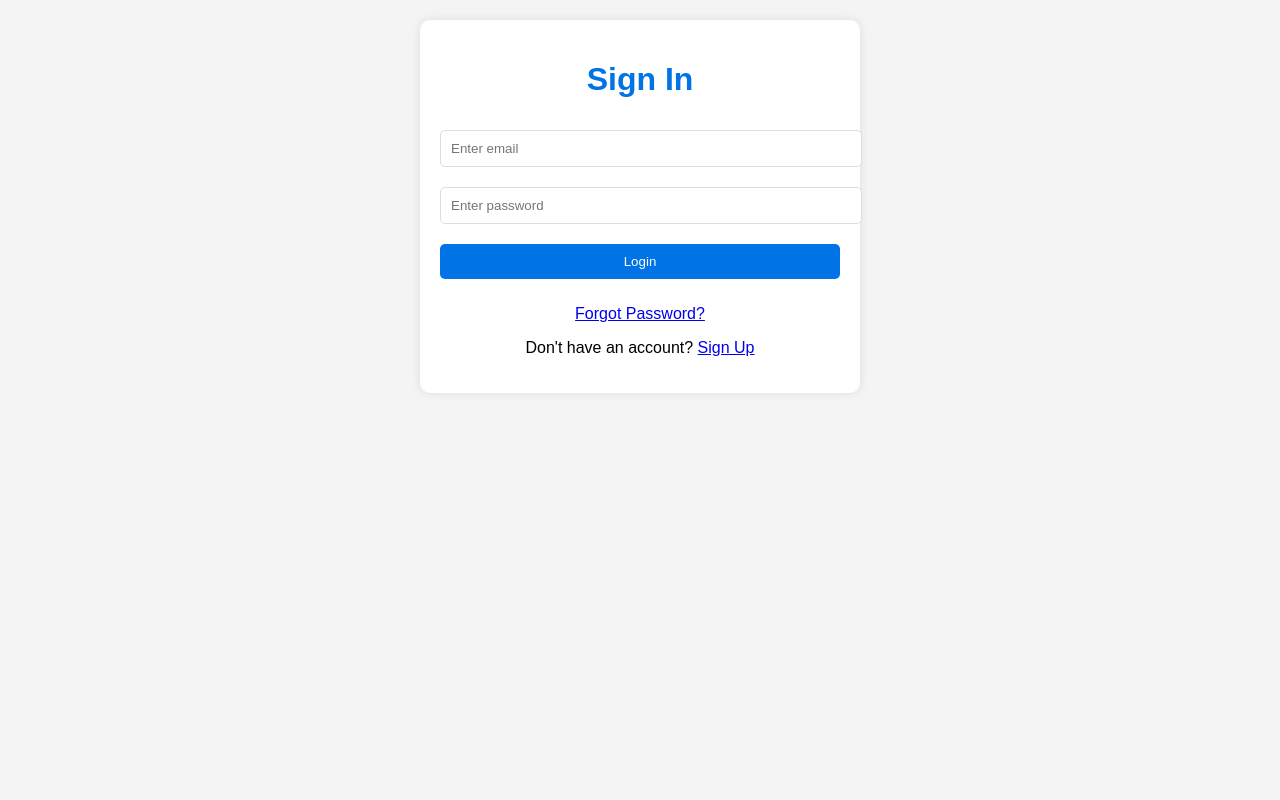
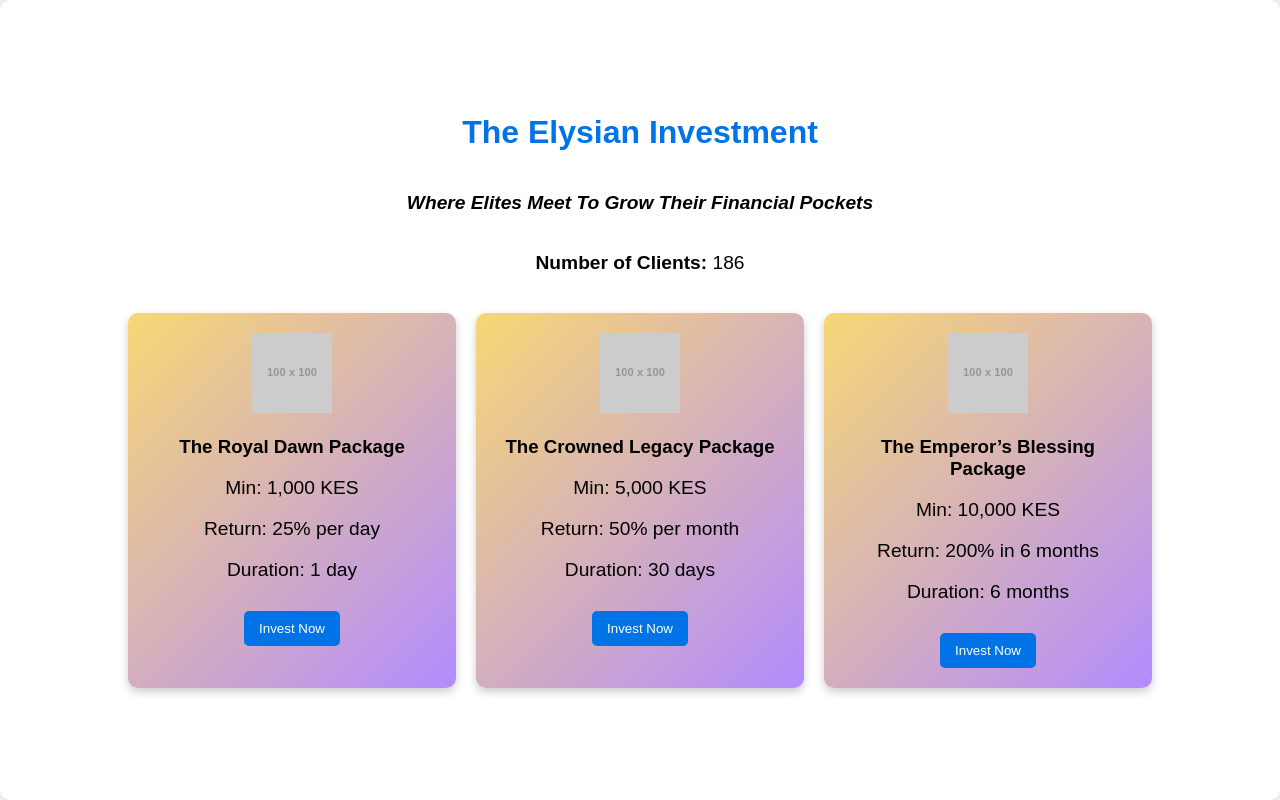
Before and after one commit to abigaelamah/OANDA-Fx, a plain HTML site: page index.html in a window 1280 px wide. Drawn offline with Linux system fonts and the light colour scheme; placeholder pictures from the web are drawn by us.

Commit message:
Update index.html

```diff
--- a/index.html
+++ b/index.html
@@ -10,163 +10,102 @@
             background-color: #f4f4f4;
             text-align: center;
             margin: 0;
-            padding: 20px;
+            padding: 0;
+            display: flex;
+            justify-content: center;
+            align-items: center;
+            height: 100vh;
         }
         .container {
             background: white;
-            max-width: 400px;
-            margin: auto;
+            width: 100vw;
+            height: 100vh;
+            display: flex;
+            flex-direction: column;
+            justify-content: center;
+            align-items: center;
+            border-radius: 10px;
+            box-shadow: 0 0 10px rgba(0, 0, 0, 0.1);
+        }
+        h1 {
+            color: #0073e6;
+            font-size: 2em;
+        }
+        p {
+            font-size: 1.2em;
+        }
+        .italic {
+            font-style: italic;
+        }
+        .packages {
+            display: grid;
+            grid-template-columns: repeat(auto-fit, minmax(300px, 1fr));
+            gap: 20px;
+            padding: 20px;
+            width: 80%;
+        }
+        .package {
+            background: linear-gradient(135deg, #f7d774, #b38bff);
             padding: 20px;
             border-radius: 10px;
-            box-shadow: 0 0 10px rgba(0, 0, 0, 0.1);
-            display: none;
+            box-shadow: 0 4px 8px rgba(0, 0, 0, 0.2);
+            text-align: center;
+            transition: transform 0.3s;
         }
-        h1 { color: #0073e6; }
-        input, button {
-            width: 100%;
-            padding: 10px;
-            margin: 10px 0;
-            border-radius: 5px;
-            border: 1px solid #ddd;
+        .package:hover {
+            transform: scale(1.05);
         }
-        button {
+        .package img {
+            width: 80px;
+            height: 80px;
+        }
+        .invest-btn {
             background-color: #0073e6;
             color: white;
+            padding: 10px 15px;
             border: none;
             cursor: pointer;
+            border-radius: 5px;
+            margin-top: 10px;
         }
-        #investmentPage {
-            max-width: 600px;
+        .invest-btn:hover {
+            background-color: #005bb5;
         }
     </style>
 </head>
 <body>
-    <!-- Login Page -->
-    <div id="loginPage" class="container">
-        <h1>Sign In</h1>
-        <input type="email" id="loginEmail" placeholder="Enter email">
-        <input type="password" id="loginPassword" placeholder="Enter password">
-        <button onclick="login()">Login</button>
-        <p><a href="#" onclick="showForgotPassword()">Forgot Password?</a></p>
-        <p>Don't have an account? <a href="#" onclick="showSignup()">Sign Up</a></p>
-    </div>
-
-    <!-- Sign Up Page -->
-    <div id="signupPage" class="container">
-        <h1>Sign Up</h1>
-        <input type="text" id="firstName" placeholder="First Name">
-        <input type="text" id="lastName" placeholder="Last Name">
-        <input type="email" id="signupEmail" placeholder="Email Address">
-        <input type="text" id="phoneNumber" placeholder="Phone Number">
-        <input type="password" id="signupPassword" placeholder="Create Password">
-        <input type="password" id="confirmPassword" placeholder="Confirm Password">
-        <button onclick="signup()">Sign Up</button>
-        <p>Already have an account? <a href="#" onclick="showLogin()">Sign In</a></p>
-    </div>
-
-    <!-- Forgot Password Page -->
-    <div id="forgotPasswordPage" class="container">
-        <h1>Reset Password</h1>
-        <input type="email" id="forgotEmail" placeholder="Enter registered email">
-        <input type="password" id="newPassword" placeholder="Enter new password">
-        <input type="password" id="confirmNewPassword" placeholder="Confirm new password">
-        <button onclick="resetPassword()">Reset Password</button>
-        <p><a href="#" onclick="showLogin()">Back to Login</a></p>
-    </div>
-
     <!-- Investment Page -->
     <div id="investmentPage" class="container">
         <h1>The Elysian Investment</h1>
-        <p><strong>Where Elites Meet To Grow Their Financial Pockets</strong></p>
-        <p><strong>Location:</strong> Bazaar Business Plaza, Westlands, Nairobi</p>
-        <p><strong>Contact:</strong> +254790408472</p>
-        <p><strong>Partners:</strong> Redbull, Trust Bank, Coca Cola</p>
+        <p class="italic"><strong>Where Elites Meet To Grow Their Financial Pockets</strong></p>
         <p><strong>Number of Clients:</strong> 186</p>
-        <button onclick="logout()">Logout</button>
+
+        <div class="packages">
+            <div class="package">
+                <img src="https://via.placeholder.com/100x100" alt="Money Sack">
+                <h3>The Royal Dawn Package</h3>
+                <p>Min: 1,000 KES</p>
+                <p>Return: 25% per day</p>
+                <p>Duration: 1 day</p>
+                <button class="invest-btn">Invest Now</button>
+            </div>
+            <div class="package">
+                <img src="https://via.placeholder.com/100x100" alt="Money Sack">
+                <h3>The Crowned Legacy Package</h3>
+                <p>Min: 5,000 KES</p>
+                <p>Return: 50% per month</p>
+                <p>Duration: 30 days</p>
+                <button class="invest-btn">Invest Now</button>
+            </div>
+            <div class="package">
+                <img src="https://via.placeholder.com/100x100" alt="Treasure Chest">
+                <h3>The Emperor’s Blessing Package</h3>
+                <p>Min: 10,000 KES</p>
+                <p>Return: 200% in 6 months</p>
+                <p>Duration: 6 months</p>
+                <button class="invest-btn">Invest Now</button>
+            </div>
+        </div>
     </div>
-
-    <script>
-        document.getElementById("loginPage").style.display = "block";
-
-        function showSignup() {
-            document.getElementById("loginPage").style.display = "none";
-            document.getElementById("signupPage").style.display = "block";
-        }
-
-        function showLogin() {
-            document.getElementById("signupPage").style.display = "none";
-            document.getElementById("forgotPasswordPage").style.display = "none";
-            document.getElementById("loginPage").style.display = "block";
-        }
-
-        function showForgotPassword() {
-            document.getElementById("loginPage").style.display = "none";
-            document.getElementById("forgotPasswordPage").style.display = "block";
-        }
-
-        function login() {
-            let email = document.getElementById("loginEmail").value;
-            let password = document.getElementById("loginPassword").value;
-            let users = JSON.parse(localStorage.getItem("users")) || [];
-            let user = users.find(u => u.email === email);
-
-            if (!user) {
-                alert("This email is not registered. Please sign up first.");
-                return;
-            }
-            if (user.password !== password) {
-                alert("Incorrect password. Please try again.");
-                return;
-            }
-            localStorage.setItem("loggedInUser", email);
-            showInvestmentPage();
-        }
-
-        function signup() {
-            let firstName = document.getElementById("firstName").value;
-            let lastName = document.getElementById("lastName").value;
-            let email = document.getElementById("signupEmail").value;
-            let phone = document.getElementById("phoneNumber").value;
-            let password = document.getElementById("signupPassword").value;
-            let confirmPassword = document.getElementById("confirmPassword").value;
-            let users = JSON.parse(localStorage.getItem("users")) || [];
-
-            if (users.some(u => u.email === email)) {
-                alert("This email is already registered. Please use another email.");
-                return;
-            }
-            if (password !== confirmPassword) {
-                alert("Passwords do not match.");
-                return;
-            }
-
-            users.push({ firstName, lastName, email, phone, password });
-            localStorage.setItem("users", JSON.stringify(users));
-            alert("Sign-up successful! You can now log in.");
-            showLogin();
-        }
-
-        function resetPassword() {
-            let email = document.getElementById("forgotEmail").value;
-            let newPassword = document.getElementById("newPassword").value;
-            let confirmNewPassword = document.getElementById("confirmNewPassword").value;
-            let users = JSON.parse(localStorage.getItem("users")) || [];
-            let user = users.find(u => u.email === email);
-
-            if (!user) {
-                alert("This email is not registered.");
-                return;
-            }
-            if (newPassword !== confirmNewPassword) {
-                alert("Passwords do not match.");
-                return;
-            }
-
-            user.password = newPassword;
-            localStorage.setItem("users", JSON.stringify(users));
-            alert("Password reset successful! You can now log in.");
-            showLogin();
-        }
-    </script>
 </body>
 </html>
```
